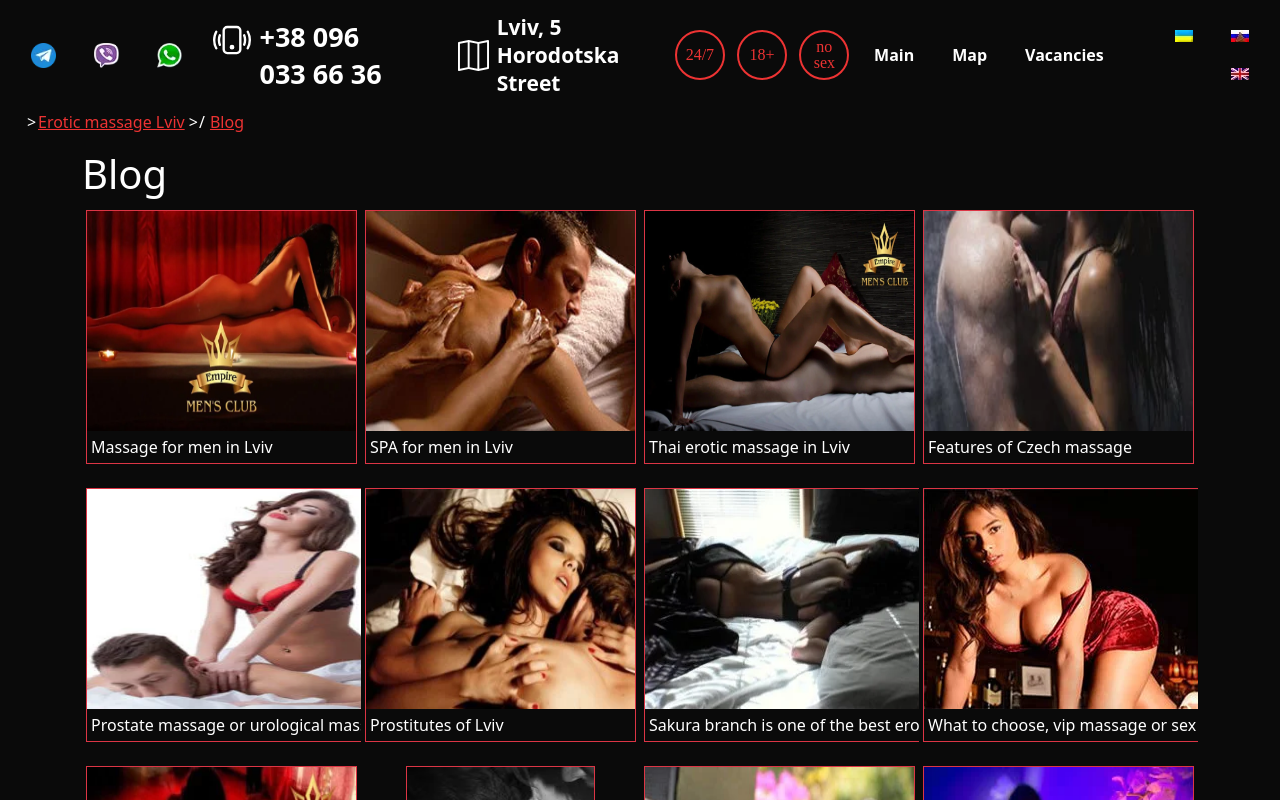
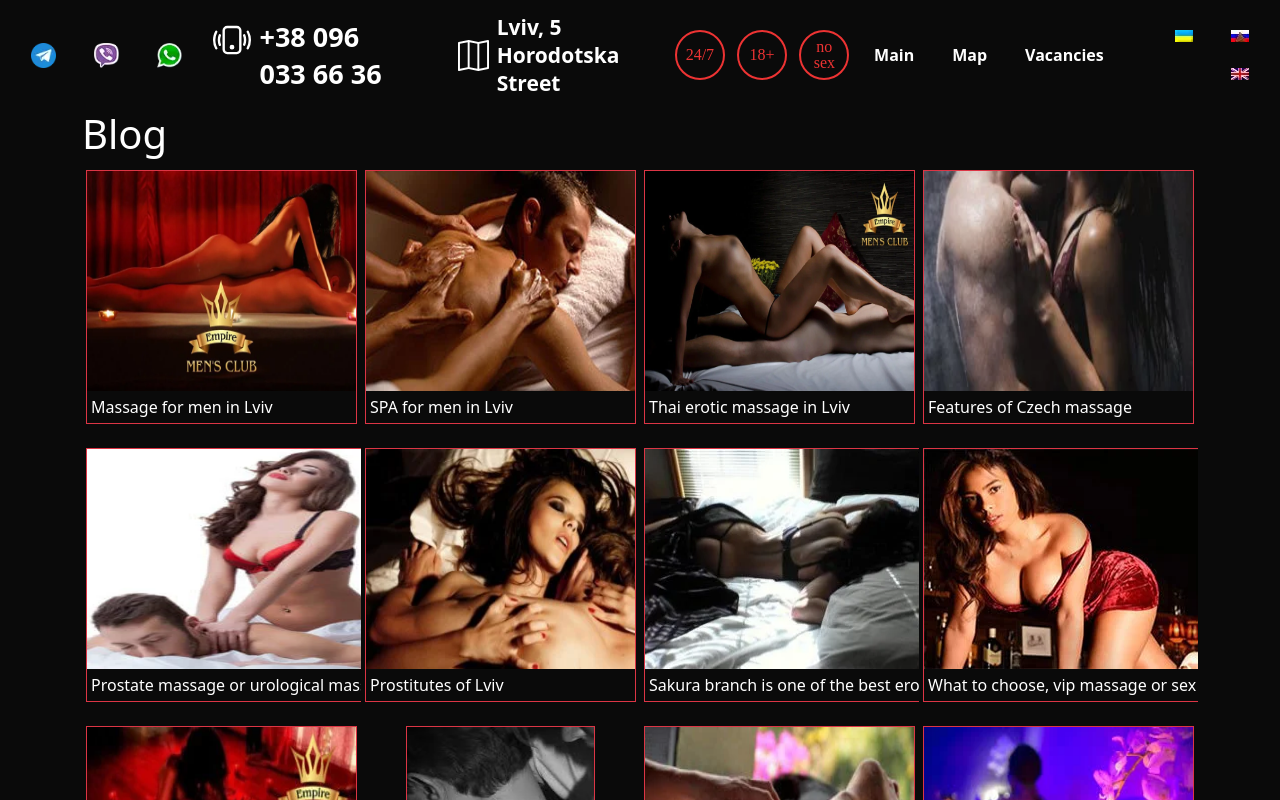
Before and after one commit to b0d/empire, a Next.js app: page /en/blog in a window 1280 px wide. Shown: the top 800 px of the page. Built offline with nearby package versions, Linux system fonts and the light colour scheme.

Commit message:
test commit without breadcrumbs

```diff
--- a/src/components/BreadCrumbs/index.jsx
+++ b/src/components/BreadCrumbs/index.jsx
@@ -1,14 +1,17 @@
 "use client";
 import "./index.css";
-import Link from "next/link";
-import { usePathname } from "next/navigation";
-import { useTranslations } from "next-intl";
+///import Link from "next/link";
+///import { usePathname } from "next/navigation";
+///import { useTranslations } from "next-intl";
+export default function Breadcrumbs() {
+	<p>sss</p>;
+}
 
+/*
 export default function Breadcrumbs({ getcontent, sendt }) {
 	const pathname = usePathname();
 	const z = useTranslations("HomePage");
 	const p = useTranslations("Header");
-
 	// Розбиваємо шлях на частини
 	const pathParts = pathname.split("/").filter(Boolean);
 
@@ -19,7 +22,7 @@ export default function Breadcrumbs({ getcontent, sendt }) {
 	}
 
 	// Назва головної сторінки
-	const homeLabel = z("mainh1") || "Home"; // Додано запасний варіант для перекладу
+	const homeLabel = z("mainh1");
 
 	// Генеруємо масив хлібних крихт
 	const breadcrumbs = [
@@ -30,11 +33,11 @@ export default function Breadcrumbs({ getcontent, sendt }) {
 			// Перевіряємо, чи частина шляху відповідає ключу в перекладі
 			let label;
 			if (part === "blog") {
-				label = p("menu6") || "Blog"; // Додано запасний варіант
+				label = p("menu6"); // Використовуємо переклад для блогу
 			} else if (part === "girls") {
-				label = p("menu7") || "Girls"; // Додано запасний варіант
+				label = p("menu7");
 			} else if (index === pathParts.length - 1) {
-				label = sendt || part; // Останній елемент замінюємо на значення sendt або залишаємо частину шляху
+				label = sendt; // Останній елемент замінюємо на значення sendt
 			} else {
 				label = typeof getcontent === "function" ? getcontent(part) : part;
 			}
@@ -49,11 +52,12 @@ export default function Breadcrumbs({ getcontent, sendt }) {
 				{breadcrumbs.map((crumb, index) => (
 					<li key={index} className='breadcrumb-item'>
 						<Link href={crumb.href}>{crumb.label}</Link>
-						{/* Додаємо роздільник, крім останнього елементу */}
-						{index < breadcrumbs.length - 1 && " > "}
+
+						{index < breadcrumbs.length - 1}
 					</li>
 				))}
 			</ol>
 		</nav>
 	);
 }
+*/
```
Also changed, not shown: src/app/[locale]/blog/bodi-massazh-lvov/page.jsx (+4 -4 lines).
